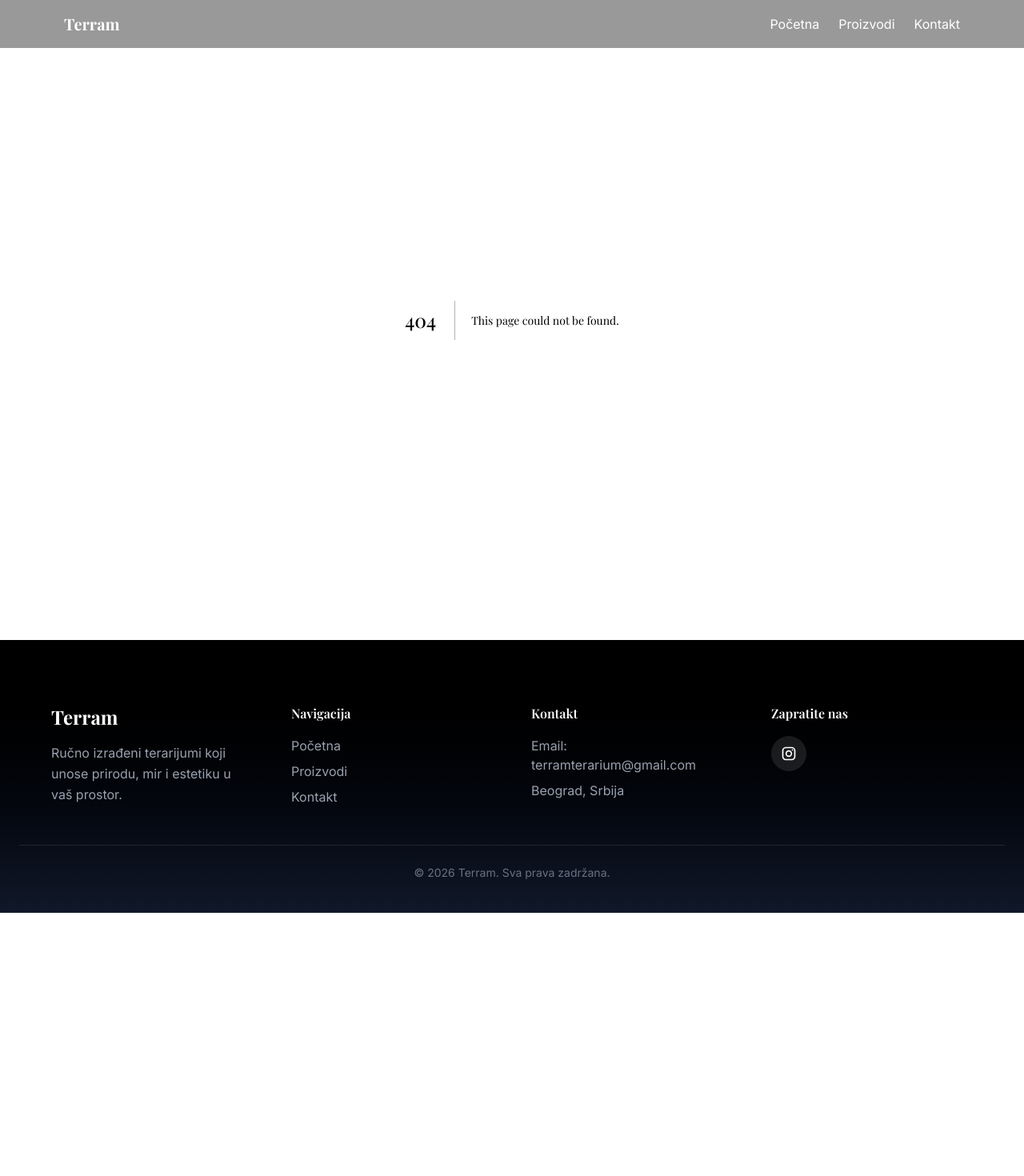
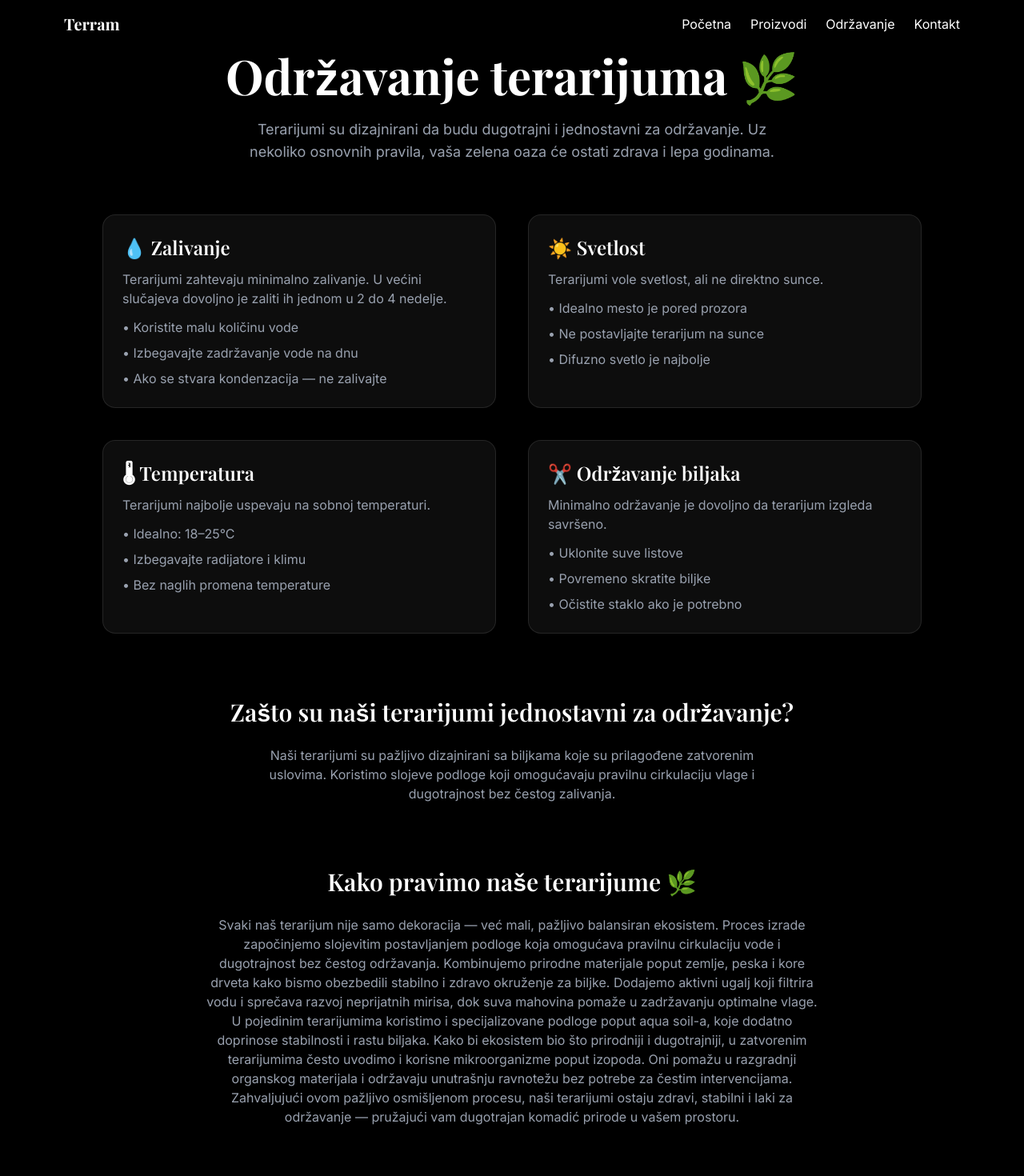
Before and after one commit to munja-cpu/terramnext, a Next.js app: page /odrzavanje in a window 1280 px wide. Before the commit this address had no page. Shown: the top 1470 px of the page at 80% size. Before the commit the page ends 1141 px from the top, so only its background shows below. Built offline with nearby package versions, Linux system fonts and the light colour scheme; a web font is replaced by a local one.

Commit message:
dodata stranica odrzavanje

```diff
--- a/app/components/Contact.tsx
+++ b/app/components/Contact.tsx
@@ -3,6 +3,7 @@
 import { useState } from "react";
 
 export default function Contact() {
+
   const [form, setForm] = useState({
     name: "",
     email: "",
@@ -39,8 +40,8 @@ export default function Contact() {
 };
 
   return (
-    <section className="py-8 px-6">
-      <section className="pt-8 pb-16 px-6 text-center">
+    <section className="py-8 px-6 bg-black text-white min-h-screen">
+      <section className="pt-8 pb-16 px-6 text-center text-white">
         <h1 className="text-4xl md:text-6xl font-bold mb-4">
           Kontakt
         </h1>
--- a/app/components/Header.tsx
+++ b/app/components/Header.tsx
@@ -1,17 +1,44 @@
+"use client";
+
 import Link from "next/link";
+import { useState } from "react";
 
 export default function Header() {
+  const [open, setOpen] = useState(false);
+
   return (
-    <header className="fixed top-0 left-0 w-full z-50 bg-black/40 backdrop-blur">
-      <div className="max-w-6xl mx-auto flex justify-between items-center p-4 text-white">
+    <header className="fixed top-0 left-0 w-full z-50 bg-black/40 backdrop-blur text-white">
+      <div className="max-w-6xl mx-auto flex justify-between items-center p-4">
+
+        {/* LOGO */}
         <h1 className="font-bold text-xl">Terram</h1>
 
-        <nav className="space-x-6">
+        {/* DESKTOP NAV */}
+        <nav className="hidden md:flex space-x-6">
           <Link href="/">Početna</Link>
           <Link href="/products">Proizvodi</Link>
+          <Link href="/odrzavanje">Održavanje</Link>
           <Link href="/contact">Kontakt</Link>
         </nav>
+
+        {/* HAMBURGER BUTTON */}
+        <button
+          className="md:hidden text-2xl"
+          onClick={() => setOpen(!open)}
+        >
+          ☰
+        </button>
       </div>
+
+      {/* MOBILE MENU */}
+      {open && (
+        <div className="md:hidden bg-black/90 backdrop-blur px-6 pb-6 flex flex-col space-y-4 text-center">
+          <Link href="/" onClick={() => setOpen(false)}>Početna</Link>
+          <Link href="/products" onClick={() => setOpen(false)}>Proizvodi</Link>
+          <Link href="/odrzavanje" onClick={() => setOpen(false)}>Održavanje</Link>
+          <Link href="/contact" onClick={() => setOpen(false)}>Kontakt</Link>
+        </div>
+      )}
     </header>
   );
 }
--- /dev/null
+++ b/app/odrzavanje/page.tsx
@@ -0,0 +1,124 @@
+export default function Odrzavanje() {
+  return (
+    <section className="bg-black text-white min-h-screen px-6 py-16">
+      <div className="max-w-5xl mx-auto">
+
+        {/* HERO */}
+        <div className="text-center mb-16">
+          <h1 className="text-4xl md:text-6xl font-bold mb-6">
+            Održavanje terarijuma 🌿
+          </h1>
+
+          <p className="text-gray-400 text-lg max-w-2xl mx-auto">
+            Terarijumi su dizajnirani da budu dugotrajni i jednostavni za održavanje.
+            Uz nekoliko osnovnih pravila, vaša zelena oaza će ostati zdrava i lepa godinama.
+          </p>
+        </div>
+
+        {/* GRID SEKCIJE */}
+        <div className="grid md:grid-cols-2 gap-10">
+
+          {/* ZALIVANJE */}
+          <div className="bg-white/5 p-6 rounded-2xl border border-white/10">
+            <h2 className="text-2xl font-semibold mb-3">💧 Zalivanje</h2>
+            <p className="text-gray-400 mb-3">
+              Terarijumi zahtevaju minimalno zalivanje. U većini slučajeva dovoljno je
+              zaliti ih jednom u 2 do 4 nedelje.
+            </p>
+            <ul className="text-gray-400 space-y-2">
+              <li>• Koristite malu količinu vode</li>
+              <li>• Izbegavajte zadržavanje vode na dnu</li>
+              <li>• Ako se stvara kondenzacija — ne zalivajte</li>
+            </ul>
+          </div>
+
+          {/* SVETLOST */}
+          <div className="bg-white/5 p-6 rounded-2xl border border-white/10">
+            <h2 className="text-2xl font-semibold mb-3">☀️ Svetlost</h2>
+            <p className="text-gray-400 mb-3">
+              Terarijumi vole svetlost, ali ne direktno sunce.
+            </p>
+            <ul className="text-gray-400 space-y-2">
+              <li>• Idealno mesto je pored prozora</li>
+              <li>• Ne postavljajte terarijum na sunce</li>
+              <li>• Difuzno svetlo je najbolje</li>
+            </ul>
+          </div>
+
+          {/* TEMPERATURA */}
+          <div className="bg-white/5 p-6 rounded-2xl border border-white/10">
+            <h2 className="text-2xl font-semibold mb-3">🌡 Temperatura</h2>
+            <p className="text-gray-400 mb-3">
+              Terarijumi najbolje uspevaju na sobnoj temperaturi.
+            </p>
+            <ul className="text-gray-400 space-y-2">
+              <li>• Idealno: 18–25°C</li>
+              <li>• Izbegavajte radijatore i klimu</li>
+              <li>• Bez naglih promena temperature</li>
+            </ul>
+          </div>
+
+          {/* ODRŽAVANJE */}
+          <div className="bg-white/5 p-6 rounded-2xl border border-white/10">
+            <h2 className="text-2xl font-semibold mb-3">✂️ Održavanje biljaka</h2>
+            <p className="text-gray-400 mb-3">
+              Minimalno održavanje je dovoljno da terarijum izgleda savršeno.
+            </p>
+            <ul className="text-gray-400 space-y-2">
+              <li>• Uklonite suve listove</li>
+              <li>• Povremeno skratite biljke</li>
+              <li>• Očistite staklo ako je potrebno</li>
+            </ul>
+          </div>
+
+        </div>
+
+        {/* BONUS SEKCIJA */}
+        <div className="mt-20 text-center">
+          <h2 className="text-3xl font-semibold mb-6">
+            Zašto su naši terarijumi jednostavni za održavanje?
+          </h2>
+
+          <p className="text-gray-400 max-w-2xl mx-auto">
+            Naši terarijumi su pažljivo dizajnirani sa biljkama koje su prilagođene
+            zatvorenim uslovima. Koristimo slojeve podloge koji omogućavaju pravilnu
+            cirkulaciju vlage i dugotrajnost bez čestog zalivanja.
+          </p>
+        </div>
+        <div className="mt-20">
+  <h2 className="text-3xl font-semibold mb-6 text-center">
+    Kako pravimo naše terarijume 🌿
+  </h2>
+
+  <p className="text-gray-400 max-w-3xl mx-auto text-center">
+    Svaki naš terarijum nije samo dekoracija — već mali, pažljivo balansiran ekosistem.
+
+Proces izrade započinjemo slojevitim postavljanjem podloge koja omogućava pravilnu cirkulaciju vode i dugotrajnost bez čestog održavanja. Kombinujemo prirodne materijale poput zemlje, peska i kore drveta kako bismo obezbedili stabilno i zdravo okruženje za biljke.
+
+Dodajemo aktivni ugalj koji filtrira vodu i sprečava razvoj neprijatnih mirisa, dok suva mahovina pomaže u zadržavanju optimalne vlage. U pojedinim terarijumima koristimo i specijalizovane podloge poput aqua soil-a, koje dodatno doprinose stabilnosti i rastu biljaka.
+
+Kako bi ekosistem bio što prirodniji i dugotrajniji, u zatvorenim terarijumima često uvodimo i korisne mikroorganizme poput izopoda. Oni pomažu u razgradnji organskog materijala i održavaju unutrašnju ravnotežu bez potrebe za čestim intervencijama.
+
+Zahvaljujući ovom pažljivo osmišljenom procesu, naši terarijumi ostaju zdravi, stabilni i laki za održavanje — pružajući vam dugotrajan komadić prirode u vašem prostoru.
+
+  </p>
+</div>
+        {/* CTA */}
+        <div className="mt-16 text-center">
+          <h3 className="text-2xl font-semibold mb-4">
+            Želite svoj terarijum?
+          </h3>
+
+          <a
+            href="/contact"
+            className="inline-block bg-white text-black px-8 py-3 rounded-full font-medium hover:bg-gray-200 transition"
+          >
+            Kontaktirajte nas
+          </a>
+        </div>
+
+      </div>
+    </section>
+
+  );
+}
--- a/tailwind.config.js
+++ /dev/null
@@ -1,11 +0,0 @@
-/** @type {import('tailwindcss').Config} */
-module.exports = {
-  content: [
-    "./app/**/*.{js,ts,jsx,tsx}",
-    "./components/**/*.{js,ts,jsx,tsx}",
-  ],
-  theme: {
-    extend: {},
-  },
-  plugins: [],
-};
```
